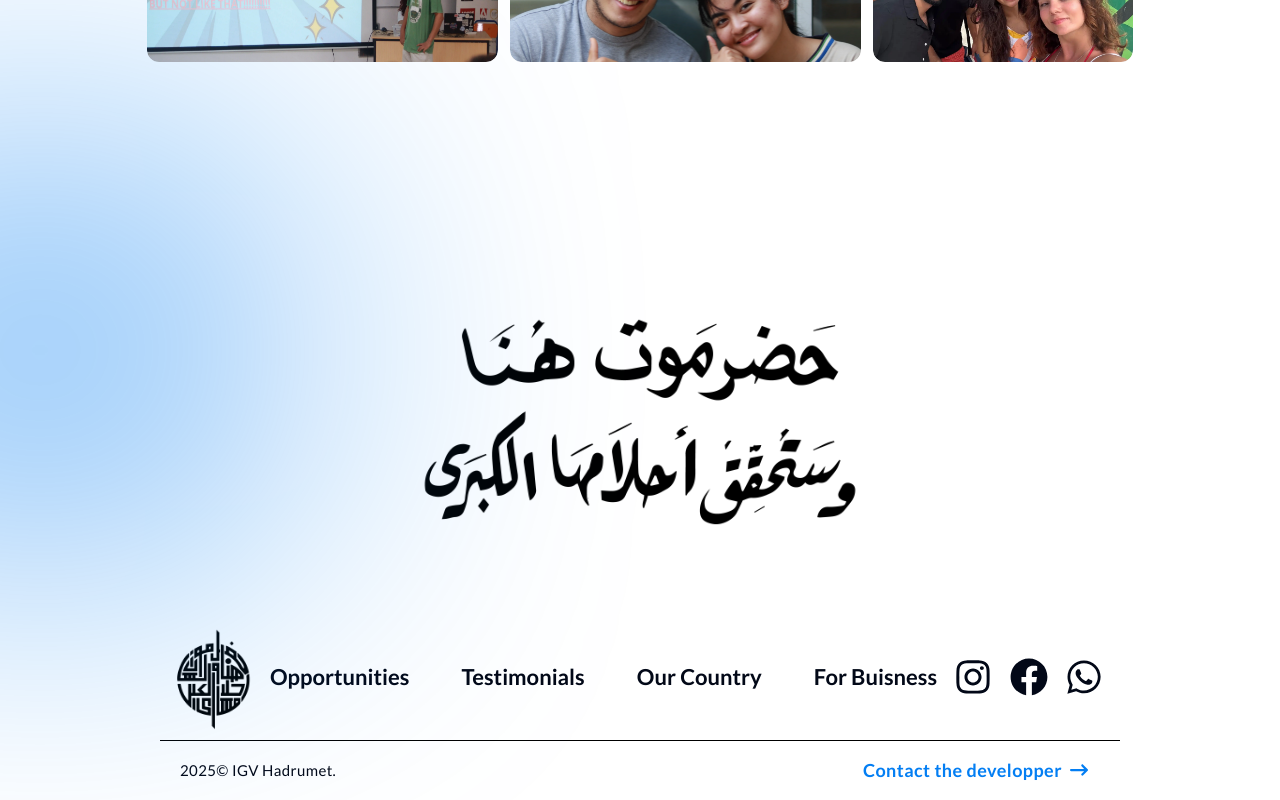
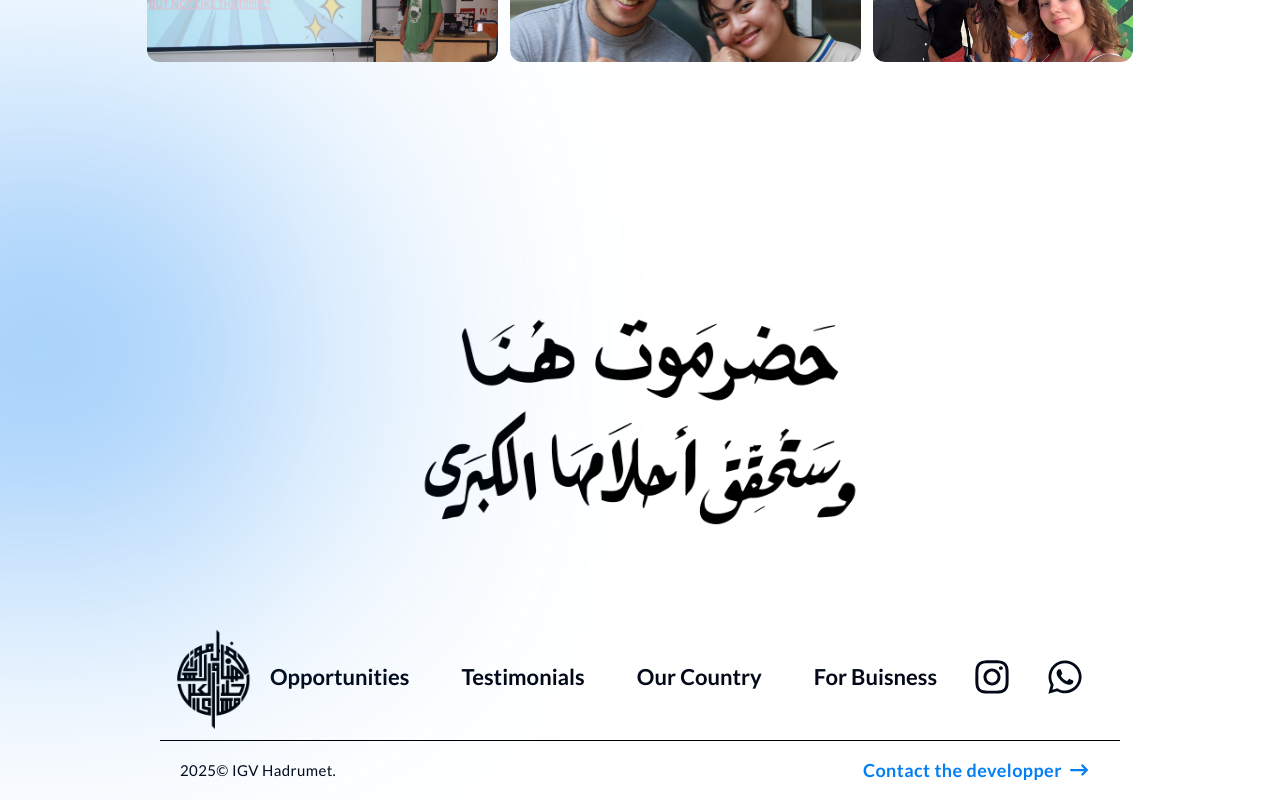
Before and after one commit to selimboudaga/IGV_Hadrumet, a React (Vite) app: page / in a window 1280 px wide. Shown: the part 4285-5085 px from the top of the page. Built offline with nearby package versions, Linux system fonts and the light colour scheme; a web font is replaced by a local one.

Commit message:
facebook removal

```diff
--- a/src/components/layout/Footer.jsx
+++ b/src/components/layout/Footer.jsx
@@ -1,6 +1,5 @@
 import LClogo from "../../assets/hadrumetLogo.png";
 import { FaInstagram } from "react-icons/fa";
-import { FaFacebook } from "react-icons/fa";
 import { FaWhatsapp } from "react-icons/fa";
 import { FaArrowRightLong } from "react-icons/fa6";
 import { Link } from "react-router-dom";
@@ -52,10 +51,7 @@ const Footer = () => {
             />
           </a>
 
-          <FaFacebook
-            className=" transition-all hover:text-blue duration-300 cursor-pointer"
-            size={38}
-          />
+
 
           <a target="_blank" href="https://wa.me/21628778562">
             <FaWhatsapp
@@ -77,10 +73,7 @@ const Footer = () => {
           />
         </a>
 
-        <FaFacebook
-          className=" transition-all hover:text-blue duration-300 cursor-pointer"
-          size={32}
-        />
+
         <a target="_blank" href="https://wa.me/21628778562">
           <FaWhatsapp
             className=" transition-all hover:text-blue duration-300 cursor-pointer"
--- a/src/constants/FilterLogic.jsx
+++ b/src/constants/FilterLogic.jsx
@@ -16,6 +16,7 @@ const FilterLogic = () => {
     setSortDate(prev => !prev);
     setSortPrice(false);
   }
+
   const handleClickSortPrice = () =>{
     setSortPrice(prev => !prev);
     setSortDate(false);
```
